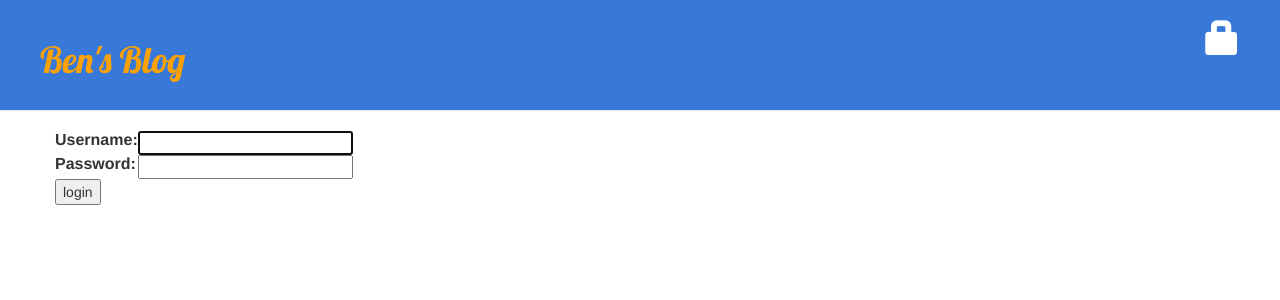
After one commit to bendrapkin/djangosite, a Django app: page /accounts/login/ in a window 1280 px wide. The commit adds this page. Shown: the top 300 px of the page. Run offline with Django 3.2, Linux system fonts and the light colour scheme; some libraries are stand-ins or nearby versions.

Commit message:
added login and security features

```diff
--- a/blog/templates/blog/base.html
+++ b/blog/templates/blog/base.html
@@ -12,16 +12,19 @@
 <body>
     <div class="page-header">
         {% if user.is_authenticated %}
-            <a href="{% url 'post_new' %}" class="top-menu"><span class="glyphicon glyphicon-plus"></span></a>
-            <a href="{% url 'post_draft_list' %}" class="top-menu"><span class="glyphicon glyphicon-edit"></span></a>
+        <a href="{% url 'post_new' %}" class="top-menu"><span class="glyphicon glyphicon-plus"></span></a>
+        <a href="{% url 'post_draft_list' %}" class="top-menu"><span class="glyphicon glyphicon-edit"></span></a>
+        <p class="top-menu">Hello {{ user.username }} <small>(<a href="{% url 'logout' %}">Log out</a>)</small></p>
+        {% else %}
+        <a href="{% url 'login' %}" class="top-menu"><span class="glyphicon glyphicon-lock"></span></a>
         {% endif %}
         <h1><a href="/">Ben's Blog</a></h1>
     </div>
     <div class="content container">
         <div class="row">
             <div class="col-md-8">
-            {% block content %}
-            {% endblock %}
+                {% block content %}
+                {% endblock %}
             </div>
         </div>
     </div>
--- /dev/null
+++ b/blog/templates/registration/login.html
@@ -0,0 +1,24 @@
+{% extends "blog/base.html" %}
+
+{% block content %}
+    {% if form.errors %}
+        <p>Your username and password didn't match. Please try again.</p>
+    {% endif %}
+
+    <form method="post" action="{% url 'login' %}">
+    {% csrf_token %}
+        <table>
+        <tr>
+            <td>{{ form.username.label_tag }}</td>
+            <td>{{ form.username }}</td>
+        </tr>
+        <tr>
+            <td>{{ form.password.label_tag }}</td>
+            <td>{{ form.password }}</td>
+        </tr>
+        </table>
+
+        <input type="submit" value="login" />
+        <input type="hidden" name="next" value="{{ next }}" />
+    </form>
+{% endblock %}
--- a/mysite/settings.py
+++ b/mysite/settings.py
@@ -120,3 +120,4 @@ USE_TZ = True
 
 STATIC_URL = '/static/'
 STATIC_ROOT = os.path.join(BASE_DIR, 'static')
+LOGIN_REDIRECT_URL = '/'
--- a/mysite/urls.py
+++ b/mysite/urls.py
@@ -14,9 +14,14 @@ Including another URLconf
     2. Add a URL to urlpatterns:  path('blog/', include('blog.urls'))
 """
 from django.contrib import admin
-from django.urls import path, include
+from django.urls import path, include, re_path
+
+from django.contrib.auth import views
 
 urlpatterns = [
     path('admin/', admin.site.urls),
     path('', include('blog.urls')),
+    re_path(r'^accounts/login/$', views.login, name='login'),
+    re_path(r'^accounts/logout/$', views.logout, name='logout', kwargs={'next_page': '/'}),
+    re_path(r'', include('blog.urls')),
 ]
```
